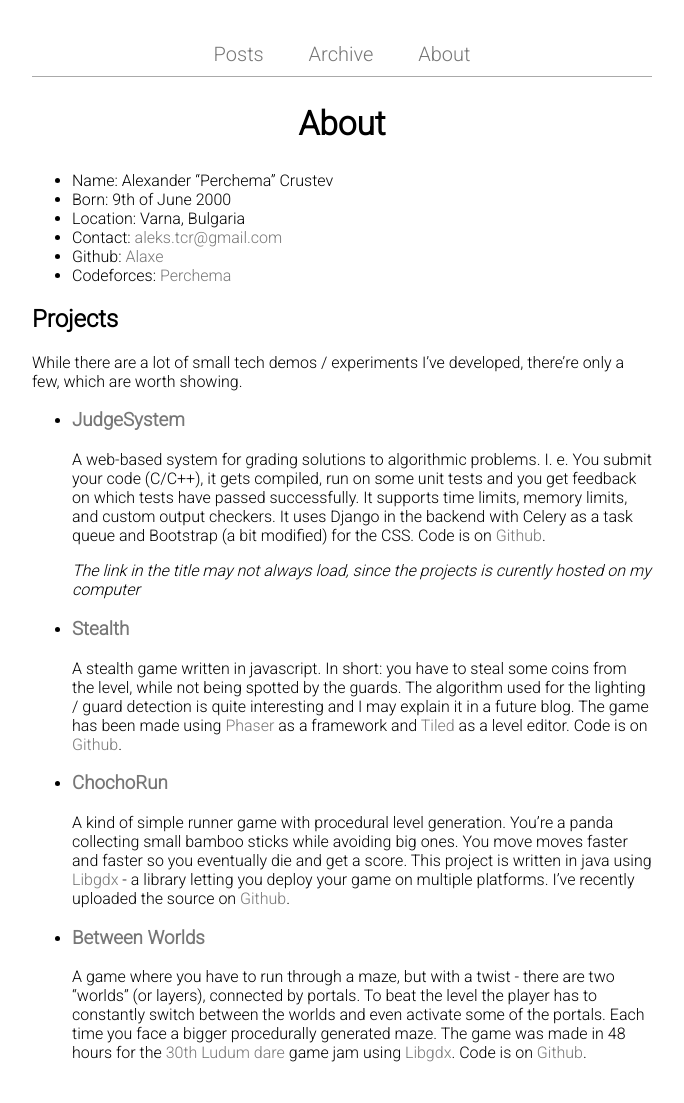
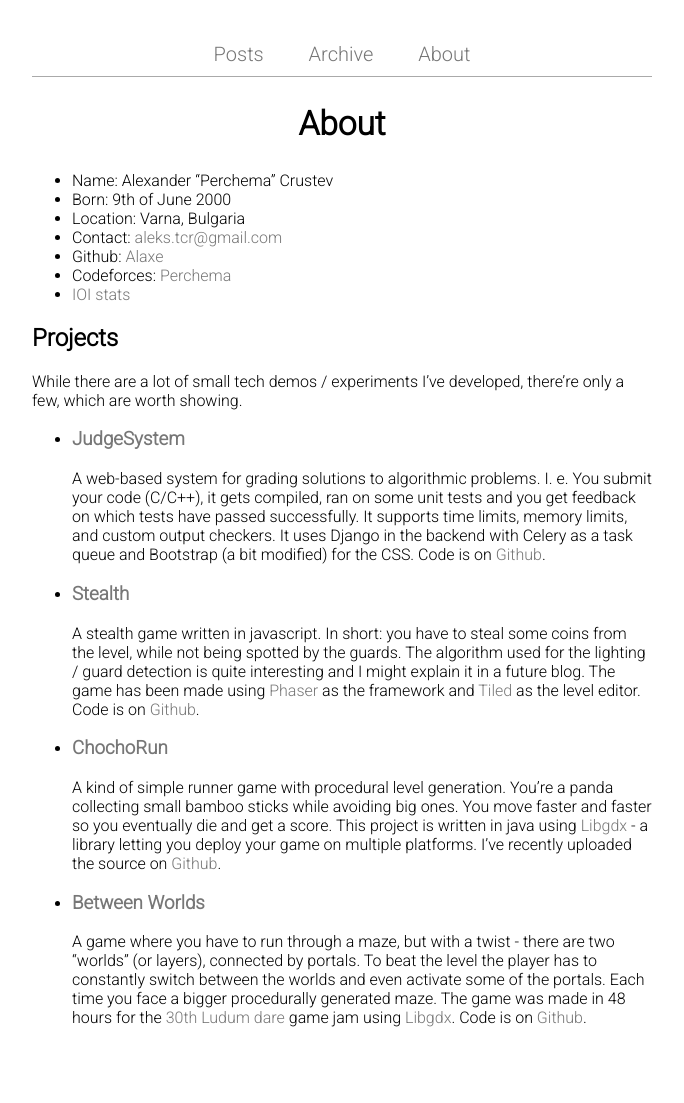
Before and after one commit to Alaxe/alaxe.github.io, a Jekyll site: the page built from about.md, in a window 1280 px wide. Shown: the whole page, without its empty margins (298-982 px from the left). Built offline with Jekyll 4.4.1, drawn with Linux system fonts in a browser that asks for light colours; after the commit the page ends 1068 px from its top, so only the background shows below that.

Commit message:
Minor tweaks to about.md

```diff
--- a/about.md
+++ b/about.md
@@ -9,6 +9,7 @@ permalink: /about/
  - Contact: <aleks.tcr@gmail.com>
  - Github: [Alaxe][gh-prof]
  - Codeforces: [Perchema][cf-prof]
+ - [IOI stats][ioi-stats]
 
 ## Projects
 While there are a lot of small tech demos / experiments I've developed, there're
@@ -16,27 +17,27 @@ only a few, which are worth showing.
 
  - ### [JudgeSystem][judgesystem-deploy]
    A web-based system for grading solutions to algorithmic problems. I.
-   e. You submit your code (C/C++), it gets compiled, run on some unit tests
+   e. You submit your code (C/C++), it gets compiled, ran on some unit tests
    and you get feedback on which tests have passed successfully. It supports
    time limits, memory limits, and custom output checkers. It uses Django in
    the backend with Celery as a task queue and Bootstrap (a bit modified) for
    the CSS. Code is on [Github][judgesystem-repo].
 
-   *The link in the title may not always load, since the projects is curently
-   hosted on my computer*
  - ### [Stealth][stealth-deploy]
    A stealth game written in javascript. In short: you have to steal some coins
    from the level, while not being spotted by the guards. The algorithm used for
-   the lighting / guard detection is quite interesting and I may explain it in a
-   future blog. The game has been made using [Phaser][phaser] as a framework and
-   [Tiled][tiled] as a level editor. Code is on [Github][stealth-repo].
+   the lighting / guard detection is quite interesting and I might explain it in
+   a future blog. The game has been made using [Phaser][phaser] as the framework
+   and [Tiled][tiled] as the level editor. Code is on [Github][stealth-repo].
+
  - ### [ChochoRun][chocho-deploy]
    A kind of simple runner game with procedural level generation. You're
    a panda collecting small bamboo sticks while avoiding big ones. You move
-   moves faster and faster so you eventually die and get a score. This project
-   is written in java using [Libgdx][libgdx] - a library letting you deploy your
+   faster and faster so you eventually die and get a score. This project is
+   written in java using [Libgdx][libgdx] - a library letting you deploy your
    game on multiple platforms. I've recently uploaded the source on
    [Github][chocho-repo].
+
  - ### [Between Worlds][between-deploy]
    A game where you have to run through a maze, but with a twist - there
    are two "worlds" (or layers), connected by portals. To beat the level the
@@ -47,6 +48,7 @@ only a few, which are worth showing.
 
 [gh-prof]: https://github.com/Alaxe/ "Github profile"
 [cf-prof]: http://codeforces.com/profile/perchema/ "Codeforces profile"
+[ioi-stats]: http://stats.ioinformatics.org/people/5853 "IOI stats"
 
 [judgesystem-deploy]: https://judgesystem.tk/ "Judge system"
 [judgesystem-repo]: https://github.com/Alaxe/judgeSystem/ "Judge system repo"
```
